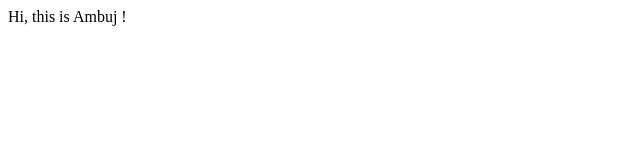
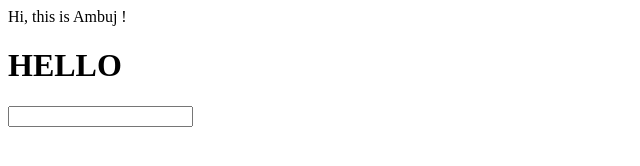
Before and after one commit to martiniansloanie/ambuj.club, a plain HTML site: page index.html in a window 1280 px wide. Shown: the whole page, without its empty margins (0-640 px from the left). Drawn offline with Linux system fonts and the light colour scheme.

Commit message:
Update index.html

```diff
--- a/index.html
+++ b/index.html
@@ -1 +1,18 @@
 Hi, this is Ambuj !
+<HTML>
+ <HEAD>
+   <SCRIPT>
+     FUNCTION RUN(){ALERT("HEY");}
+   </SCRIPT>
+  </HEAD>
+  <BODY>
+    <H1 ID* "T1">HELLO</H1>
+    <INPUT TYPE "BUTTON"
+           ID* "B1" ONCLICK*RUN()
+           </INPUT>
+  </BODY>
+
+
+
+
+</HTML>
```
